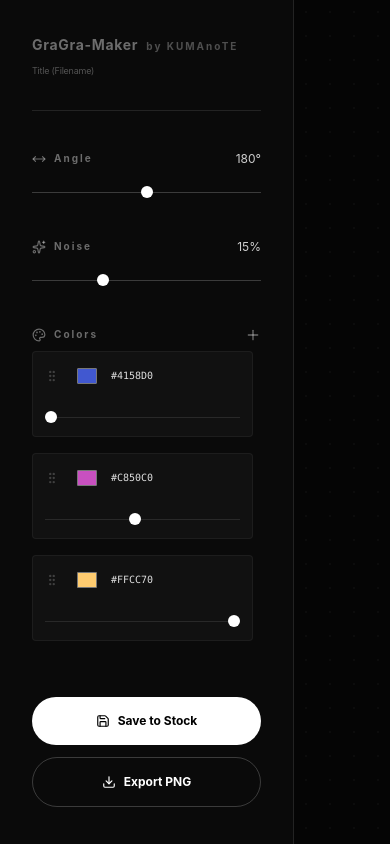
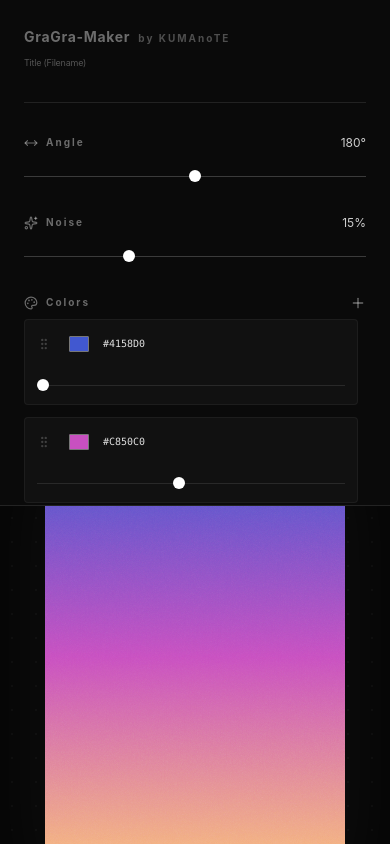
Before and after one commit to goodkuma3-cmd/GraGra-Maker, a React (Vite) app: page / in a window 390 px wide. Built offline with nearby package versions, Linux system fonts and the light colour scheme.

Commit message:
スマホ画面調整

```diff
--- a/src/App.jsx
+++ b/src/App.jsx
@@ -105,11 +105,11 @@ const App = () => {
   };
 
   return (
-    <div className="flex h-screen bg-[#050505] text-[#e0e0e0] font-sans overflow-hidden select-none" style={{ fontFamily: '"Inter", "Helvetica Neue", Arial, sans-serif' }}>
+    <div className="flex flex-col lg:flex-row h-screen bg-[#050505] text-[#e0e0e0] font-sans overflow-hidden select-none" style={{ fontFamily: '"Inter", "Helvetica Neue", Arial, sans-serif' }}>
 
-      {/* 左側：コントロールパネル */}
-      <aside className="w-[380px] h-full border-r border-white/10 flex flex-col bg-[#0a0a0a] z-10 overflow-y-auto custom-scrollbar">
-        <div className="p-8 space-y-10">
+      {/* 左側（スマホでは上側）：コントロールパネル */}
+      <aside className="w-full lg:w-[380px] h-[60vh] lg:h-full border-b lg:border-b-0 lg:border-r border-white/10 flex flex-col bg-[#0a0a0a] z-10 overflow-y-auto custom-scrollbar">
+        <div className="p-6 lg:p-8 space-y-8 lg:space-y-10">
 
           <div className="space-y-6">
             <div className="mb-2">
@@ -135,7 +135,7 @@ const App = () => {
             </div>
           </div>
 
-          <section className="space-y-6">
+          <section className="space-y-4 lg:space-y-6">
             <div className="flex items-center justify-between text-white/40 mb-2">
               <div className="flex items-center gap-2">
                 <MoveHorizontal size={14} />
@@ -150,7 +150,7 @@ const App = () => {
             />
           </section>
 
-          <section className="space-y-6">
+          <section className="space-y-4 lg:space-y-6">
             <div className="flex items-center justify-between text-white/40 mb-2">
               <div className="flex items-center gap-2">
                 <Sparkles size={14} />
@@ -165,7 +165,7 @@ const App = () => {
             />
           </section>
 
-          <section className="space-y-6">
+          <section className="space-y-4 lg:space-y-6">
             <div className="flex items-center justify-between text-white/40 mb-2">
               <div className="flex items-center gap-2">
                 <Palette size={14} />
@@ -176,7 +176,7 @@ const App = () => {
               </button>
             </div>
 
-            <div className="space-y-4 max-h-[350px] overflow-y-auto pr-2 custom-scrollbar">
+            <div className="space-y-3 lg:space-y-4 max-h-[250px] lg:max-h-[350px] overflow-y-auto pr-2 custom-scrollbar">
               {colors.map((color, index) => (
                 <div
                   key={color.id}
@@ -220,7 +220,7 @@ const App = () => {
             </div>
           </section>
 
-          <div className="pt-4 space-y-3">
+          <div className="pt-4 space-y-3 pb-8 lg:pb-0">
             <button onClick={addToStock} className="w-full py-4 bg-white text-black text-xs font-bold rounded-full hover:bg-[#ccc] transition-all flex items-center justify-center gap-2">
               <Save size={14} /> Save to Stock
             </button>
@@ -232,7 +232,7 @@ const App = () => {
           {stock.length > 0 && (
             <section className="pt-10 space-y-4 border-t border-white/5">
               <div className="flex items-center gap-2 text-white/40 font-bold text-[10px]">Archive</div>
-              <div className="grid grid-cols-2 gap-3 pb-8">
+              <div className="grid grid-cols-2 gap-3 pb-12">
                 {stock.map((item) => (
                   <div key={item.id} onClick={() => { setColors(item.colors); setAngle(item.angle); setTitle(item.title); setNoise(item.noise); }} className="aspect-[2/3] bg-[#111] border border-white/5 relative group cursor-pointer hover:border-white/20 transition-all overflow-hidden">
                     <div className="w-full h-full" style={{ background: getGradientString(item.colors) }}></div>
@@ -244,11 +244,11 @@ const App = () => {
         </div>
       </aside>
 
-      {/* 右側：メインプレビュー */}
-      <main className="flex-1 relative flex items-center justify-center p-12 overflow-hidden bg-[#050505]">
+      {/* 右側（スマホでは下側）：メインプレビュー */}
+      <main className="flex-1 relative flex items-center justify-center p-6 lg:p-12 overflow-hidden bg-[#050505]">
         <div className="absolute inset-0 opacity-[0.03] pointer-events-none" style={{ backgroundImage: `radial-gradient(white 1px, transparent 0)`, backgroundSize: `24px 24px` }}></div>
 
-        <div className="relative bg-white shadow-[0_0_100px_rgba(255,255,255,0.05)] w-full max-w-[500px] aspect-[2/3] flex flex-col group animate-in fade-in zoom-in duration-700 overflow-hidden">
+        <div className="relative bg-white shadow-[0_0_100px_rgba(255,255,255,0.05)] w-full max-w-[300px] lg:max-w-[500px] aspect-[2/3] flex flex-col group animate-in fade-in zoom-in duration-700 overflow-hidden">
           <div className="flex-1 w-full h-full relative overflow-hidden">
             <div className="absolute inset-0" style={{ background: getGradientString(colors) }}></div>
             <div
```
